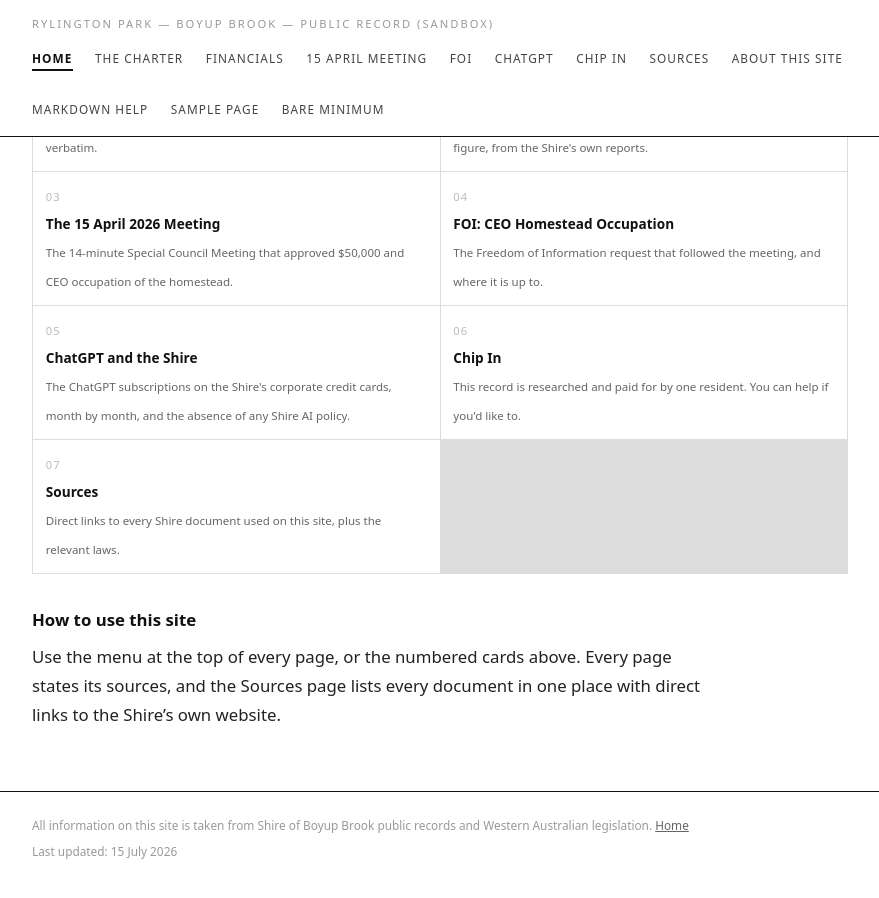
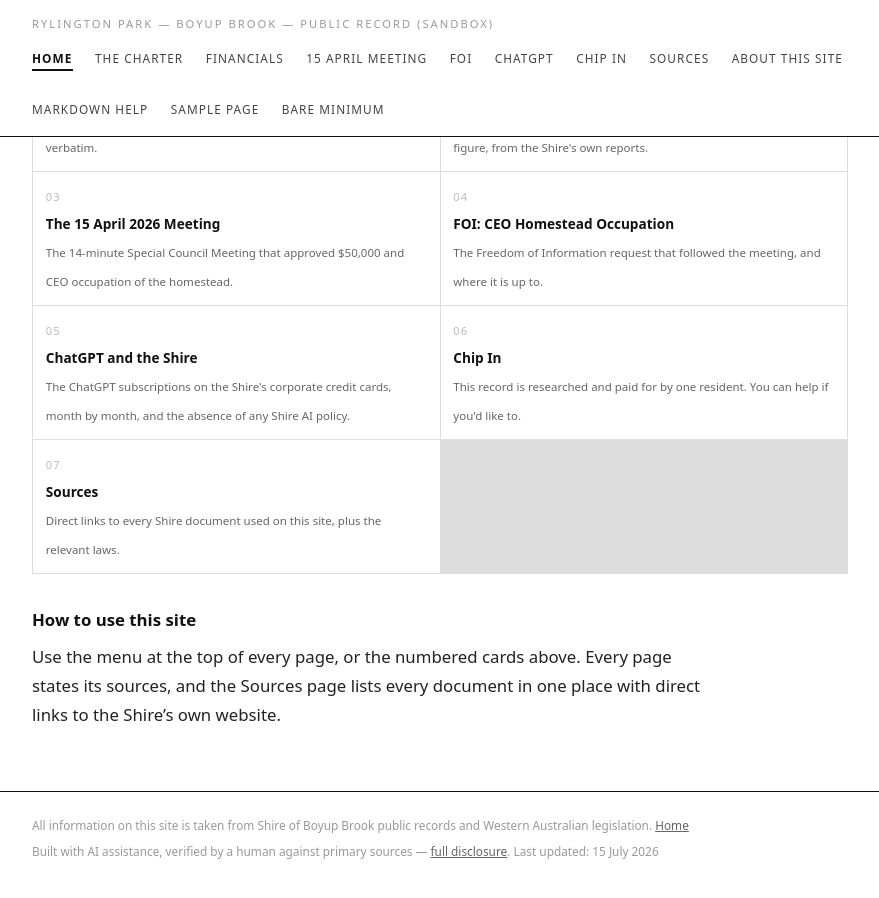
Before and after one commit to filiataxonomi/sandbox, a Jekyll site: the page built from index.md, in a window 1280 px wide and 900 px high, scrolled down 650 px. Shown: the whole window, without its empty margins (200-1079 px from the left). Built offline with Jekyll 4.4.1, drawn with Linux system fonts in a browser that asks for light colours.

Commit message:
Add files via upload

```diff
--- a/_layouts/default.html
+++ b/_layouts/default.html
@@ -3,7 +3,7 @@
 <head>
   <meta charset="UTF-8">
   <meta name="viewport" content="width=device-width, initial-scale=1.0">
-  <title>{{ page.title }} — {{ site.title }}</title>
+  <title>{% if page.title == site.title %}{{ site.title }}{% else %}{{ page.title }} — {{ site.title }}{% endif %}</title>
   <link rel="stylesheet" href="style.css">
 </head>
 <body>
@@ -36,7 +36,7 @@
   <footer>
     <div class="topbar-inner">
       All information on this site is taken from Shire of Boyup Brook public records and Western Australian legislation. <a href="index.html">Home</a>
-      <div class="updated">Last updated: {{ site.time | date: "%-d %B %Y" }}</div>
+      <div class="updated">Built with AI assistance, verified by a human against primary sources — <a href="about.html">full disclosure</a>. Last updated: {{ site.time | date: "%-d %B %Y" }}</div>
     </div>
   </footer>
 
```
